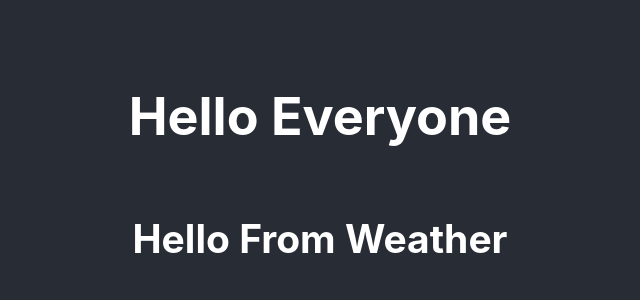
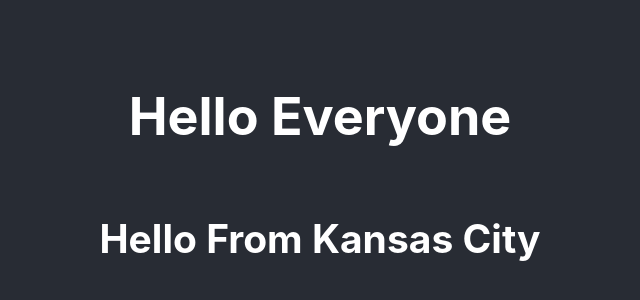
Before and after one commit to KholFyre/Weather-React, a React (Create React App) app: page / in a window 1280 px wide. Shown: the part 228-528 px from the top of the page, without its empty margins (320-960 px from the left). Built offline with nearby package versions, Linux system fonts and the light colour scheme; no server answers.

Commit message:
Update Weather.js

```diff
--- a/src/Weather.js
+++ b/src/Weather.js
@@ -13,7 +13,7 @@ let apiUrl = `https://api.openweathermap.org/data/2.5/weather?q=${props.city}&ap
 axios.get(apiUrl).then(handleResponse);
 
 return(
-    <h2>Hello From Weather</h2>
+    <h2>Hello From Kansas City</h2>
 
 )
 
```
